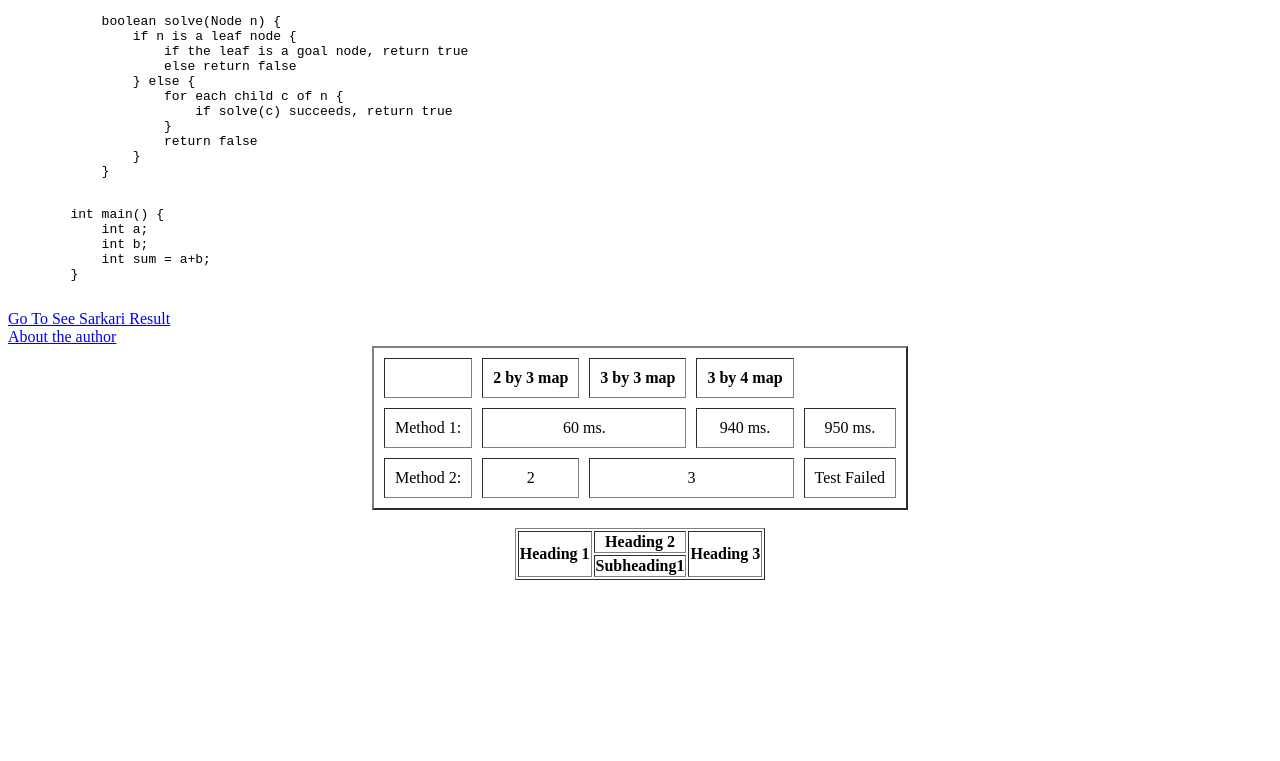
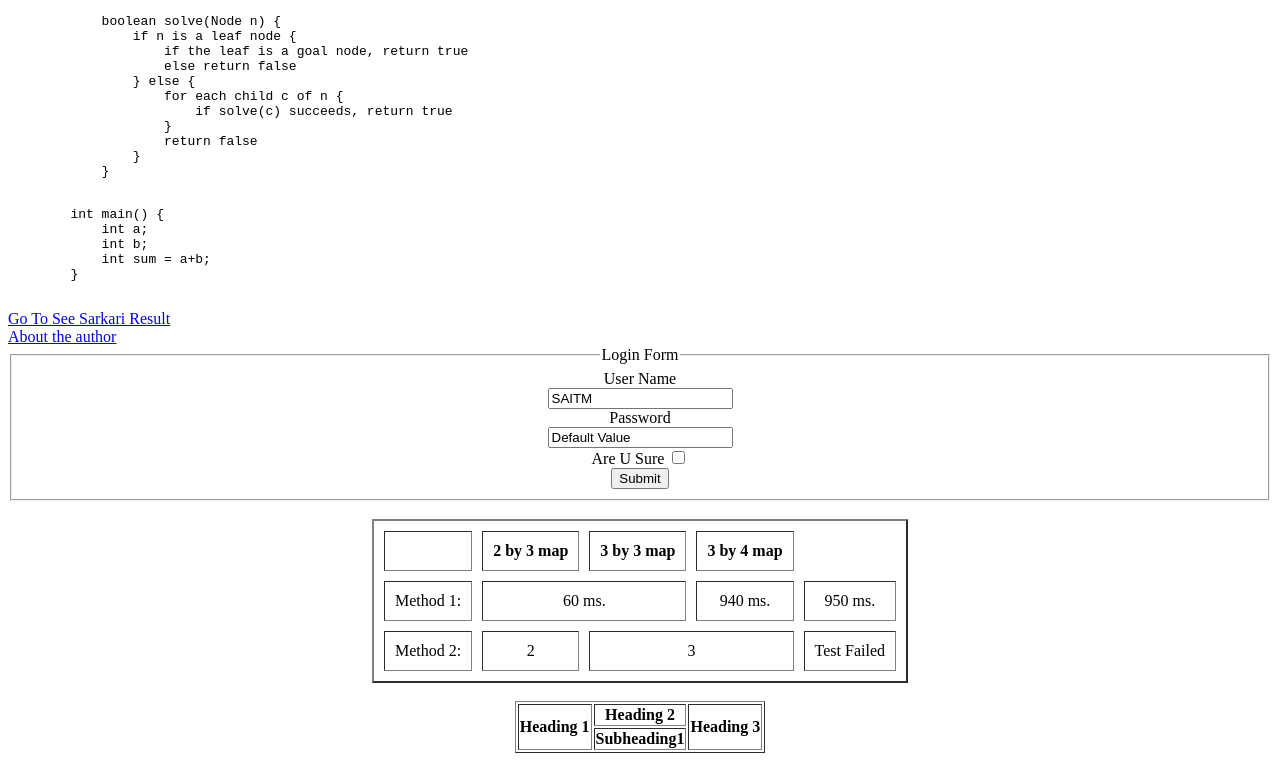
Before and after one commit to SHARIF0786/html-test-project, a plain HTML site: page index.html in a window 1280 px wide. Shown: the part 1553-2314 px from the top of the page. Before the commit the page ends 2141 px from the top, so only its background shows below. Drawn offline with Linux system fonts and the light colour scheme.

Commit message:
Adding Form

```diff
--- a/index.html
+++ b/index.html
@@ -84,6 +84,27 @@ Backtracking By SRF SNZ</title>
         </br>
         <a href="author\author.html">About the author</a>
 
+        <form align="center" border="2px">
+            <fieldset>
+                <legend>Login Form</legend>
+            <lebel id="usernamelebel"> User Name</lebel>
+            <br>
+            <input Type="text" value="SAITM" id="username">
+            <br>
+            <lebel>Password</lebel>
+            <br>
+            <input type="text" value ="Default Value" id="password">
+            <br>
+            <lebel>
+                Are U Sure
+            </lebel>
+            <input type="checkbox" value="yes" >
+            <br>
+            <input type="button" value="Submit">
+        </fieldset>
+        </form>
+        <br>
+
         <table border="2px" align="center" cellpadding="10px" cellspacing="10px">
         <thead><tr align="center">
             <th> </th>
```
